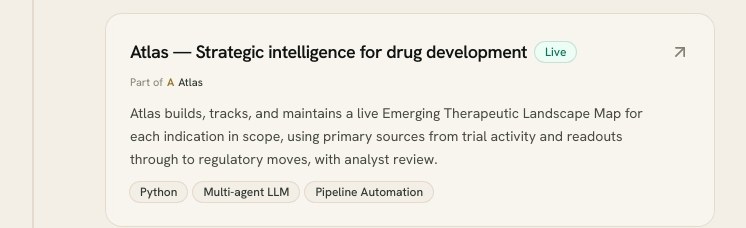
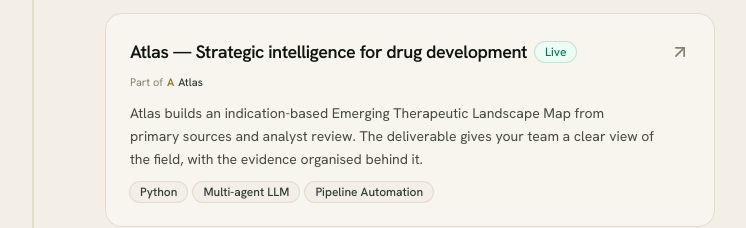
Before and after one commit to katieluii/katieluii.github.io, a React (Vite) app: page /projects in a window 1280 px wide. Shown: the part 953-1181 px from the top of the page, without its empty margins (286-1032 px from the left). Built offline with nearby package versions, Linux system fonts and the light colour scheme; no server answers.

Commit message:
Keep Atlas live map copy on suite card

```diff
--- a/src/data/projects.ts
+++ b/src/data/projects.ts
@@ -310,7 +310,7 @@
     order: 4,
     yearStart: 2026,
     yearEnd: 2026,
-    summary: "Atlas builds, tracks, and maintains a live Emerging Therapeutic Landscape Map for each indication in scope, using primary sources from trial activity and readouts through to regulatory moves, with analyst review.",
+    summary: "Atlas builds an indication-based Emerging Therapeutic Landscape Map from primary sources and analyst review. The deliverable gives your team a clear view of the field, with the evidence organised behind it.",
     longDescription: "Atlas produces an Emerging Therapeutic Landscape Map (ETLM) for a defined indication. It brings together clinical registries, regulatory records, conference readouts, company disclosures, and selected literature, then organises the evidence into a deliverable that an analyst reviews before it is shared.",
     tags: ["Python", "Multi-agent LLM", "Pipeline Automation"],
     links: { live: "/atlas-drug-dev-analyst" },
```
